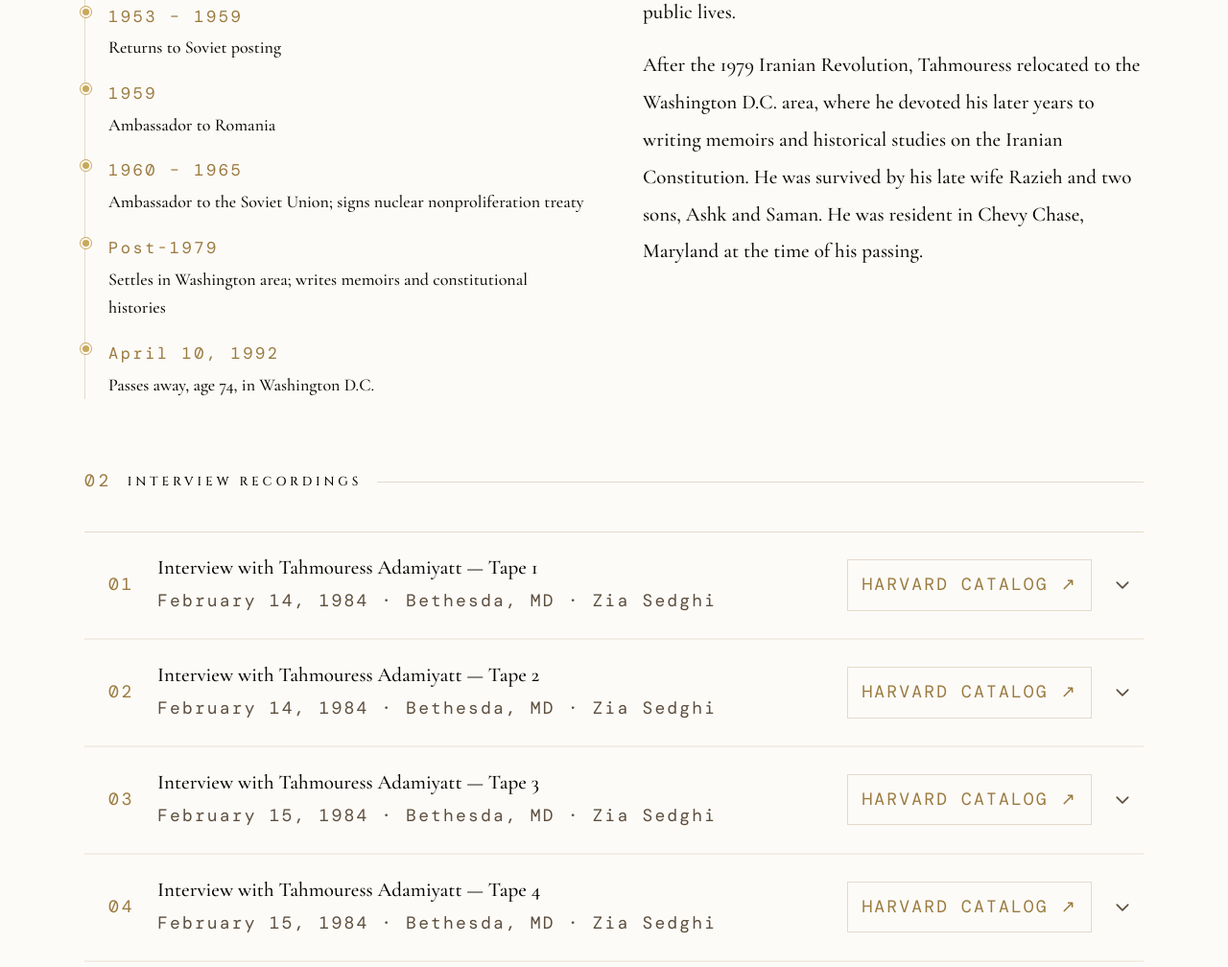
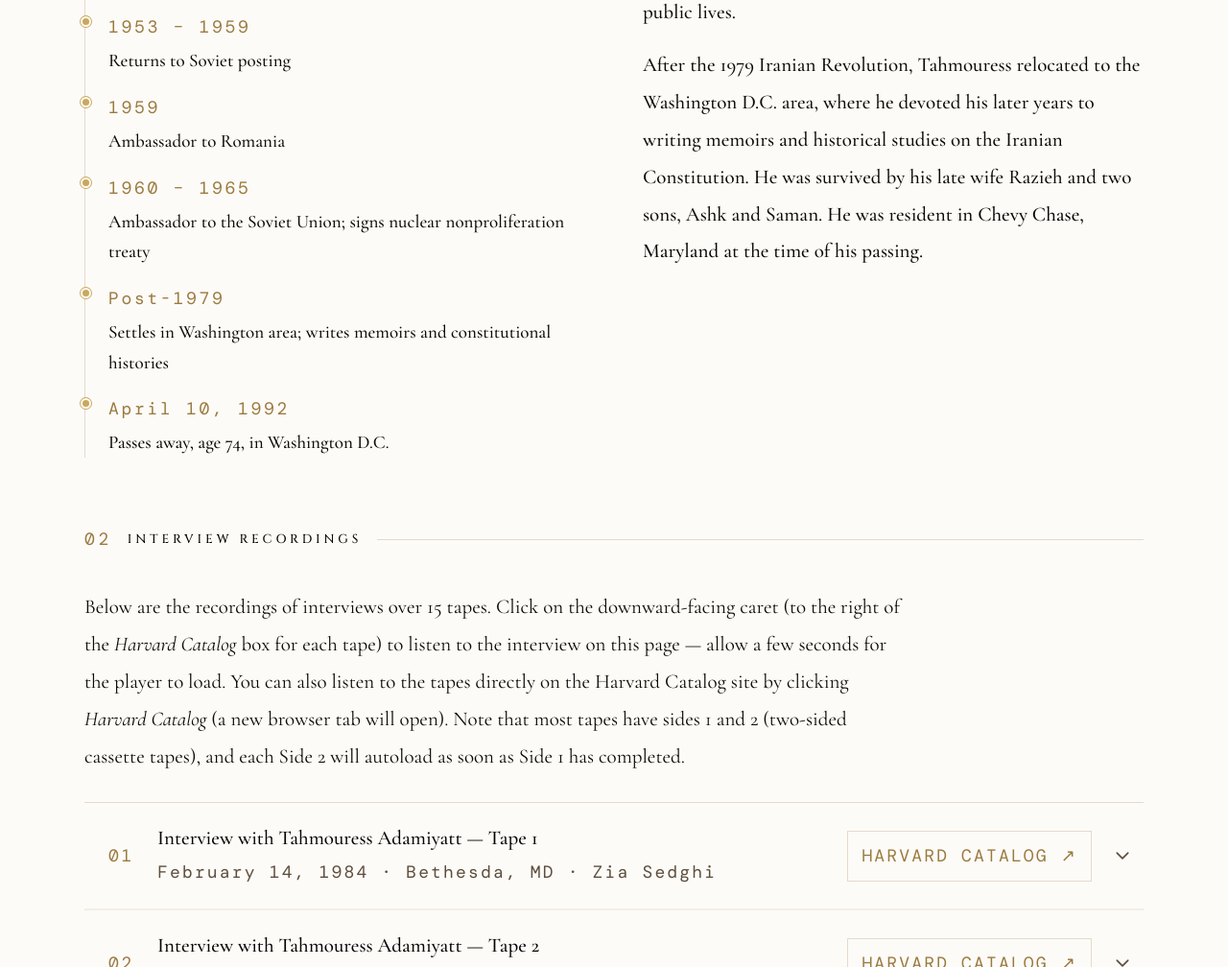
Before and after one commit to cuinnolab/t_adamiyatt, a plain HTML site: page index.html in a window 1280 px wide. Shown: the part 1455-2463 px from the top of the page at 96% size. Drawn offline with nearby package versions, Linux system fonts and the light colour scheme; a web font is replaced by a local one.

Commit message:
Update index.html

```diff
--- a/index.html
+++ b/index.html
@@ -320,14 +320,14 @@
 
     .tl-year {
       font-family: var(--font-mono);
-      font-size: clamp(15px, 1.7vw, 17px);
+      font-size: clamp(16px, 1.7vw, 18px);
       letter-spacing: 0.15em;
       color: var(--gold);
       margin-bottom: 3px;
     }
 
     .tl-desc {
-      font-size: clamp(17px, 4vw, 18px);
+      font-size: clamp(18px, 4vw, 19px);
       color: var(--ink-muted);
       line-height: 1.65;
     }
@@ -380,6 +380,16 @@
       text-transform: uppercase;
       color: var(--ink-muted);
       line-height: 1.5;
+    }
+
+    /* ─── Interview intro ─── */
+    .interviews-intro {
+      font-size: var(--fs-base);
+      font-weight: 400;
+      color: var(--ink-muted);
+      line-height: 1.85;
+      margin-bottom: clamp(20px, 3vw, 28px);
+      max-width: 860px;
     }
 
     /* ─── Interviews ─── */
@@ -814,9 +824,9 @@
         Iranian Constitution. He was survived by his late wife Razieh and two sons, Ashk and Saman.
         He was resident in <strong>Chevy Chase, Maryland</strong> at the time of his passing.
       </p>
-    </div>
+    </div>  <!-- /bio-block Family -->
 
-  </div>
+  </div>  <!-- /bio-grid -->
 
   <!-- ── Interview Recordings ── -->
   <div class="section-header">
@@ -826,6 +836,15 @@
   </div>
 
 
+
+  <p class="interviews-intro">
+    Below are the recordings of interviews over 15 tapes. Click on the downward-facing caret
+    (to the right of the <em>Harvard Catalog</em> box for each tape) to listen to the interview
+    on this page — allow a few seconds for the player to load. You can also listen to the tapes
+    directly on the Harvard Catalog site by clicking <em>Harvard Catalog</em> (a new browser tab
+    will open). Note that most tapes have sides 1 and 2 (two-sided cassette tapes), and each
+    Side 2 will autoload as soon as Side 1 has completed.
+  </p>
 
   <div class="interviews-grid" id="interviews-grid">
     <!-- Rows injected by JS -->
```
